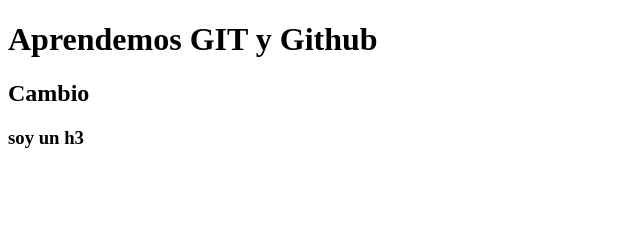
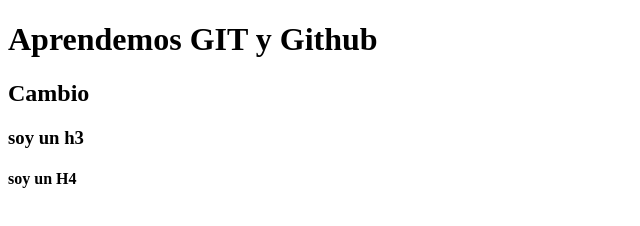
Before and after one commit to ivan1418/git-github, a plain HTML site: page index.html in a window 1280 px wide. Shown: the full height of the page, 0-640 px from the left. Drawn offline with Linux system fonts and the light colour scheme.

Commit message:
Agregamos un H4

```diff
--- a/index.html
+++ b/index.html
@@ -11,6 +11,7 @@
 <h1>Aprendemos GIT y Github</h1>
 <h2>Cambio</h2>
 <h3>soy un h3</h3>
+<h4>soy un H4</h4>
 
 </body>
 </html>
```
